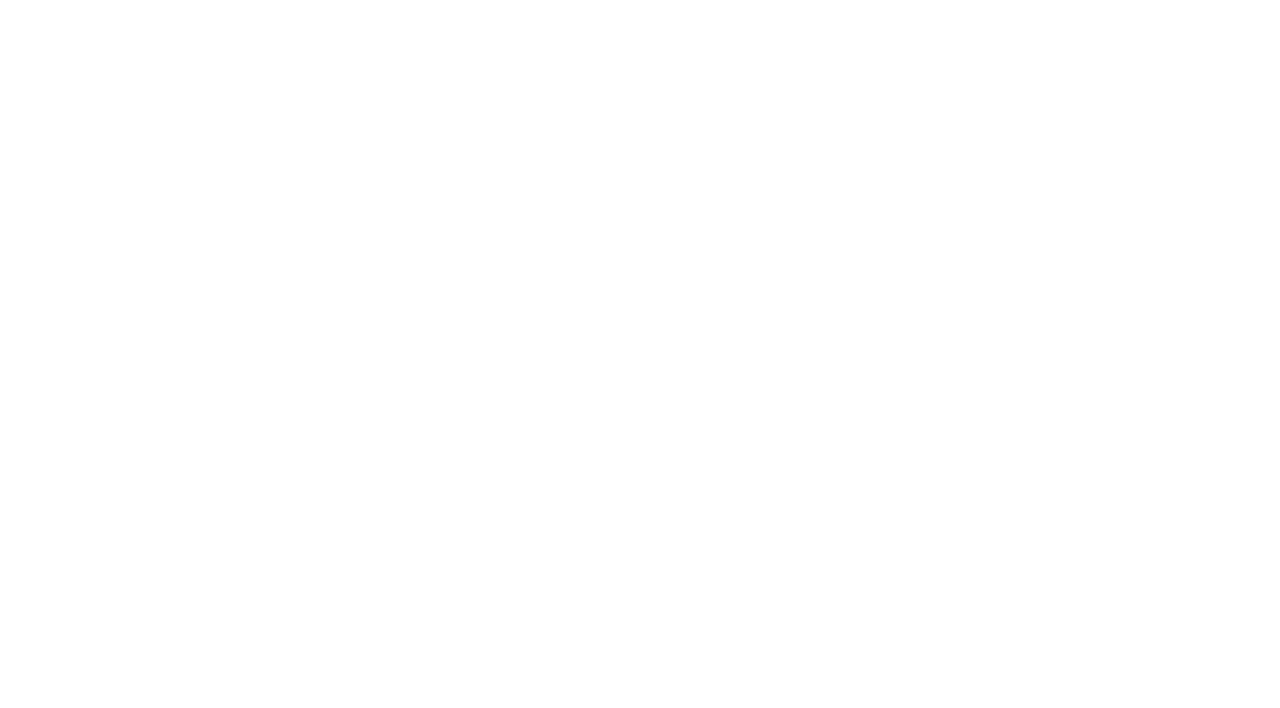
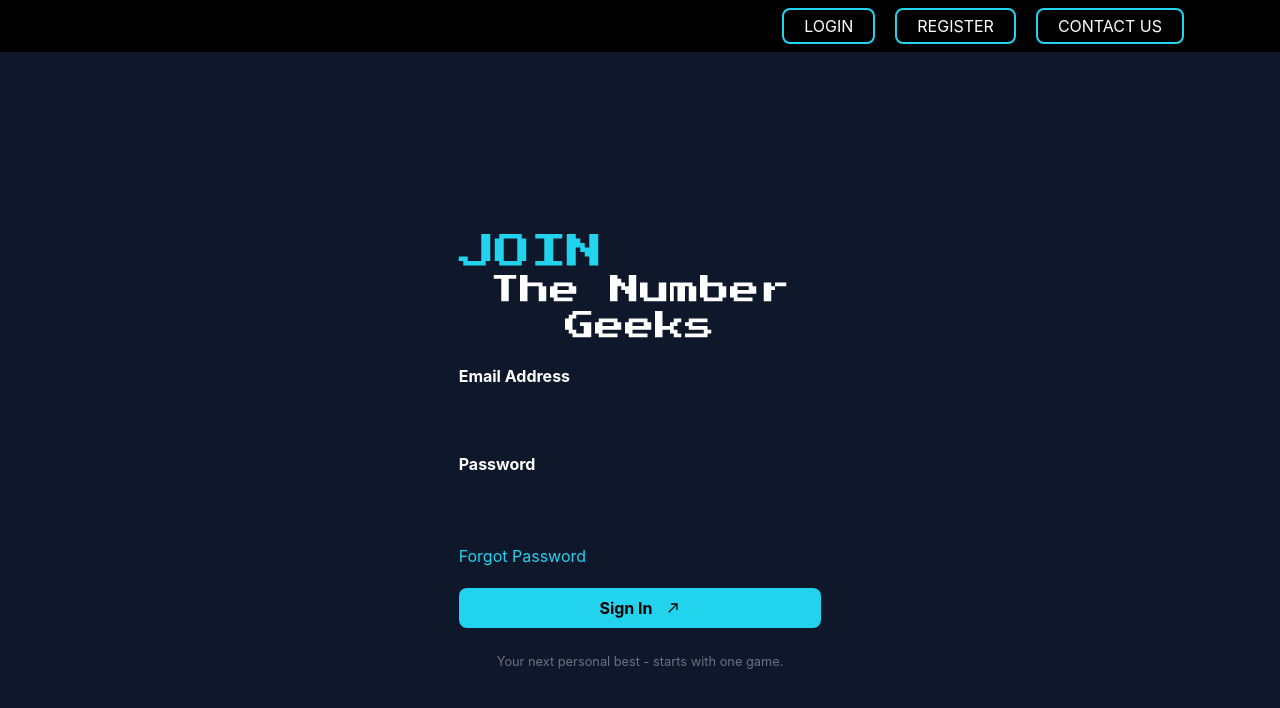
Before and after one commit to Muelvzz/number-guessing-game, a React (Vite) app in the folder frontend/: page /register in a window 1280 px wide. Shown: the top 708 px of the page. Built offline with nearby package versions, Linux system fonts and the light colour scheme; a web font is replaced by a local one.

Commit message:
code: register

```diff
--- a/frontend/src/pages/Register.tsx
+++ b/frontend/src/pages/Register.tsx
@@ -1,5 +1,70 @@
+import { useState } from "react"
+import Navigation from "../components/Navigation"
+import SubmitImg from "../assets/top-right-arrow.svg?react"
+
 export default function Register() {
+  const [email, setEmail] = useState<string>("")
+  const [password, setPassword] = useState<string>("")
+
+  const handleEmail = (e: React.ChangeEvent<HTMLInputElement>) => setEmail(e.target.value)
+  const handlePassword = (e: React.ChangeEvent<HTMLInputElement>) => setPassword(e.target.value)
+
+  const handleSubmit = (e: React.ChangeEvent<HTMLFormElement>) => {
+    e.preventDefault()
+    const payload = {
+      email: email,
+      password: password
+    }
+    console.log(`[CLIENT] payload: ${ JSON.stringify(payload, null, 2) }`)
+  }
+
   return (
-    <></>
+    <>
+      <Navigation/>
+      <main className="bg-blue h-full flex justify-center items-center">
+        <article className="w-1/3">
+          <section className="flex flex-col justify-center items-center gap-y-5">
+            <div className="text-center">
+              <h1 className="font-p2p text-light-blue text-4xl text-left">JOIN</h1>
+              <h1 className="font-p2p text-white text-3xl">The Number Geeks</h1>
+            </div>
+            <form onSubmit={ handleSubmit } className="w-full flex flex-col gap-y-5">
+              <div className="flex flex-col gap-y-4">
+                <div className="flex flex-col gap-y-2">
+                  <p className="text-white font-bold">Email Address</p>
+                  <input
+                    type="email" value={ email } onChange={ handleEmail }
+                    className="bg-blue border-none w-full rounded-lg px-4 py-2"
+                  />
+                </div>
+                <div className="flex flex-col gap-y-2">
+                  <p className="text-white font-bold">Password</p>
+                  <input
+                    type="password" value={ password } onChange={ handlePassword }
+                    className="bg-blue border-none w-full rounded-lg px-4 py-2"
+                  />
+                </div>
+              </div>
+              <div>
+                <span></span>
+                <span className="text-light-blue">Forgot Password</span>
+              </div>
+              <button
+                type="submit" className="bg-light-blue px-4 py-2 rounded-lg w-full
+                font-bold flex items-center justify-center gap-x-3 cursor-pointer"
+              >
+                <span>Sign In</span>
+                <span>
+                  <SubmitImg className="text-black"/>
+                </span>
+              </button>
+            </form>
+            <div>
+              <small className="text-gray-500">Your next personal best - starts with one game.</small>
+            </div>
+          </section>
+        </article>
+      </main>
+    </>
   )
 }
```
